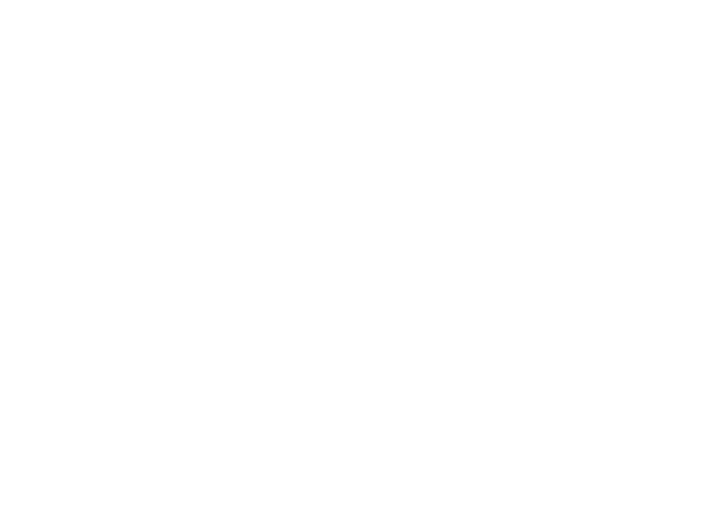
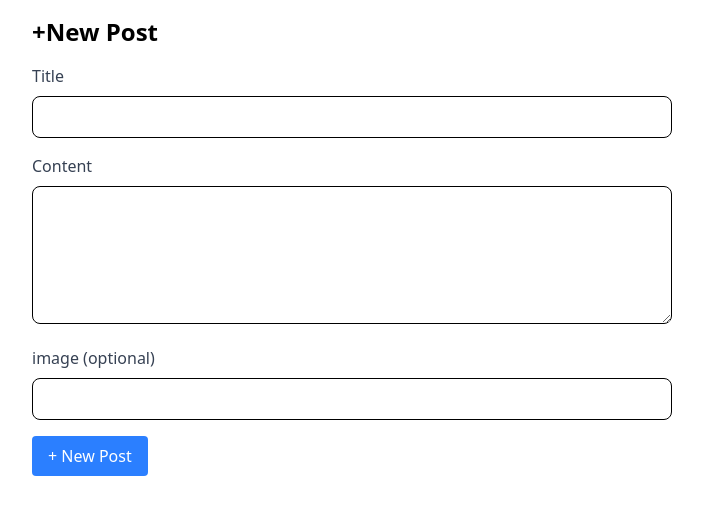
Before and after one commit to diegoferrari129/social-app, an Angular app in the folder frontend/: page /create-post in a window 1280 px wide. Before the commit this address led to /. Shown: the top 514 px of the page, without its empty margins (288-991 px from the left). Built offline with nearby package versions, Linux system fonts and the light colour scheme.

Commit message:
feat: add create post form component and create post method in post service

```diff
--- a/frontend/src/app/app.routes.ts
+++ b/frontend/src/app/app.routes.ts
@@ -2,10 +2,12 @@
 import { Home } from './features/home/home';
 import { Login } from './core/auth/pages/login/login';
 import { Feed } from './features/post/components/feed/feed';
+import { CreatePostForm } from './features/post/components/post/create-post-form';
 
 export const routes: Routes = [
   { path: '', redirectTo: '/home', pathMatch: 'full' },
   { path: 'home', component: Home },
   { path: 'login', component: Login },
-  { path: 'feed', component: Feed }
+  { path: 'feed', component: Feed },
+  { path: 'create-post', component: CreatePostForm }
 ];
--- a/frontend/src/app/features/post/components/feed/feed.html
+++ b/frontend/src/app/features/post/components/feed/feed.html
@@ -4,6 +4,11 @@
   } @else if (error()) {
   <div class="text-red-500 text-center py-8">{{ error() }}</div>
   } @else {
+  <div class="flex justify-end mb-4">
+    <a routerLink="/create-post" class="bg-blue-500 text-white px-4 py-2 rounded hover:bg-blue-600">
+      + Nuovo Post
+    </a>
+  </div>
   @for (post of posts(); track post.id) {
   <div class="bg-white rounded-lg shadow mb-6 p-4">
     <div class="flex items-center mb-3">
@@ -27,5 +32,6 @@
   } @empty {
   <div class="text-center py-8 text-gray-500">Not any feed yet. start by following someone</div>
   }
+
   }
 </div>
--- a/frontend/src/app/features/post/components/feed/feed.ts
+++ b/frontend/src/app/features/post/components/feed/feed.ts
@@ -3,9 +3,10 @@
 import { Subscription } from 'rxjs';
 import { PostService } from '../../post.service';
 import { Post } from '../../post.model';
+import { RouterModule } from '@angular/router';
 @Component({
   selector: 'app-feed',
-  imports: [CommonModule],
+  imports: [CommonModule, RouterModule],
   templateUrl: './feed.html',
   styleUrl: './feed.css',
 })
--- /dev/null
+++ b/frontend/src/app/features/post/components/post/create-post-form.html
@@ -0,0 +1,26 @@
+<!-- create-post.component.html -->
+<div class="max-w-2xl mx-auto p-4">
+  <h2 class="text-2xl font-bold mb-4">+New Post</h2>
+  <form (ngSubmit)="onSubmit()">
+    <div class="mb-4">
+      <label class="block text-gray-700 mb-2">Title</label>
+      <input type="text" [(ngModel)]="title" name="title" required class="w-full px-3 py-2 border rounded-lg" />
+    </div>
+    <div class="mb-4">
+      <label class="block text-gray-700 mb-2">Content</label>
+      <textarea [(ngModel)]="content" name="content" rows="5" required
+        class="w-full px-3 py-2 border rounded-lg"></textarea>
+    </div>
+    <div class="mb-4">
+      <label class="block text-gray-700 mb-2">image (optional)</label>
+      <input type="text" [(ngModel)]="postImg" name="postImg" class="w-full px-3 py-2 border rounded-lg" />
+    </div>
+    @if (errorMessage) {
+    <div class="text-red-500 mb-4">{{ errorMessage }}</div>
+    }
+    <button type="submit" [disabled]="isSubmitting"
+      class="bg-blue-500 text-white px-4 py-2 rounded hover:bg-blue-600 disabled:opacity-50">
+      {{ isSubmitting ? 'Post begin created...' : '+ New Post' }}
+    </button>
+  </form>
+</div>
--- /dev/null
+++ b/frontend/src/app/features/post/components/post/create-post-form.ts
@@ -0,0 +1,47 @@
+import { Component, inject } from '@angular/core';
+import { FormsModule } from '@angular/forms';
+import { CommonModule } from '@angular/common';
+import { Router } from '@angular/router';
+import { PostService } from '../../post.service';
+
+@Component({
+  selector: 'app-post',
+  imports: [CommonModule, FormsModule],
+  templateUrl: './create-post-form.html',
+  styleUrl: './create-post-form.css',
+})
+export class CreatePostForm {
+  private postService = inject(PostService);
+  private router = inject(Router);
+
+  title = '';
+  content = '';
+  postImg = '';
+  errorMessage = '';
+  isSubmitting = false;
+
+  onSubmit() {
+    if (!this.title || !this.content) {
+      this.errorMessage = 'Title and content cannot be empty';
+      return;
+    }
+
+    this.isSubmitting = true;
+    this.errorMessage = '';
+
+    this.postService.createPost({
+      title: this.title,
+      content: this.content,
+      postImg: this.postImg || undefined
+    }).subscribe({
+      next: () => {
+        this.router.navigate(['/feed']);
+      },
+      error: (err) => {
+        this.errorMessage = 'error occured in your post creation';
+        this.isSubmitting = false;
+        console.error(err);
+      }
+    });
+  }
+}
--- a/frontend/src/app/features/post/post.service.ts
+++ b/frontend/src/app/features/post/post.service.ts
@@ -13,4 +13,8 @@
   getFeed(page: number = 1, pageSize: number = 10): Observable<Post[]> {
     return this.http.get<Post[]>(`${this.apiUrl}/post/feed?page=${page}&pageSize=${pageSize}`);
   }
+
+  createPost(postData: { title: string; content: string; postImg?: string }): Observable<Post> {
+    return this.http.post<Post>(`${this.apiUrl}/post/create`, postData);
+  }
 }
```
Also changed, not shown: frontend/src/app/features/post/components/post/create-post-form.css (added).
